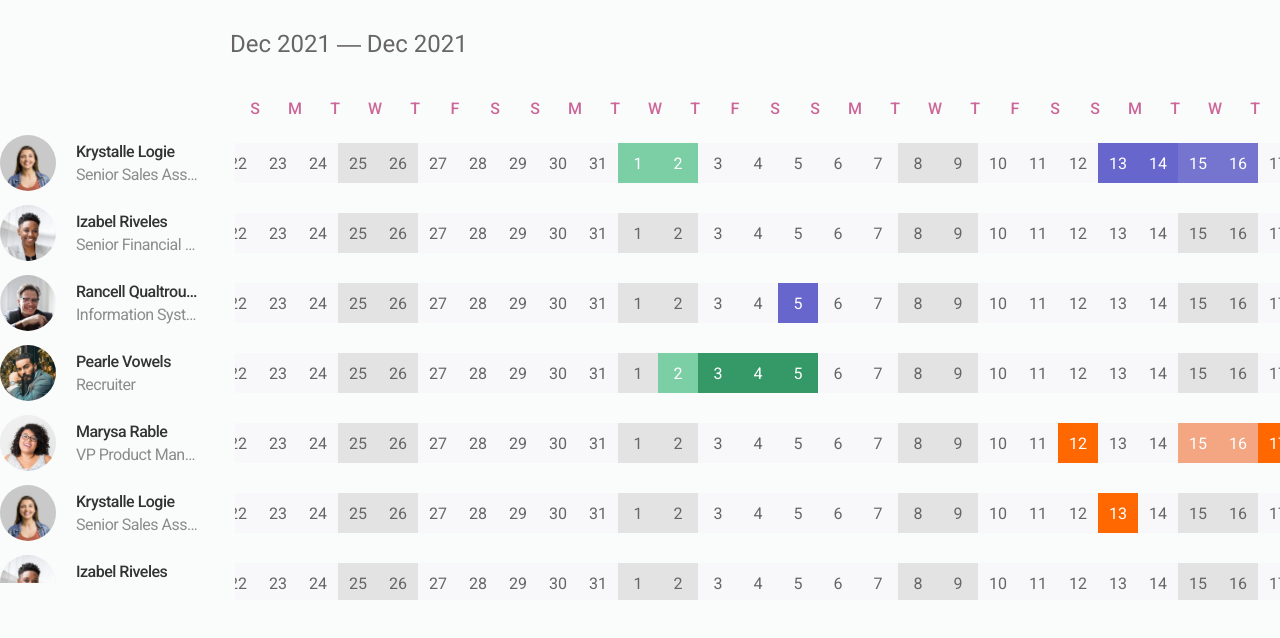
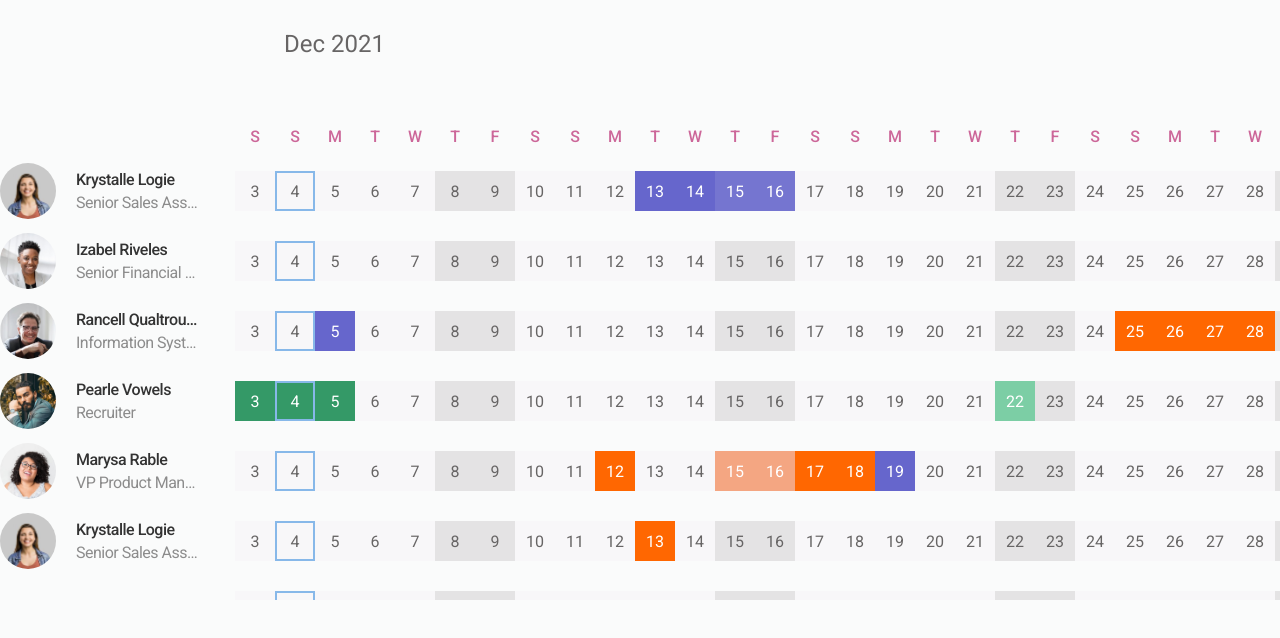
Before and after one commit to ANovokmet/vue-holiday-planner, a Vue app: page / in a window 1280 px wide. Shown: the top 638 px of the page. Built offline with nearby package versions, Linux system fonts and the light colour scheme.

Commit message:
sticky month headers

```diff
--- a/package.json
+++ b/package.json
@@ -1,6 +1,6 @@
 {
   "name": "vue-holiday-planner",
-  "version": "1.1.0",
+  "version": "1.2.0",
   "private": true,
   "types": "index.d.ts",
   "main": "HolidayPlanner.js",
--- a/src/App.vue
+++ b/src/App.vue
@@ -3,6 +3,7 @@
     :resources="rows"
     :infiniteScroll="true"
     :customDays="customDays"
+    :startDate="startDate"
     @header-click="onHeaderClick"
     @row-click="onRowClick"
     @day-click="onDayClick"
@@ -28,7 +29,9 @@
 <script lang="ts">
 import Vue from 'vue';
 import HolidayPlanner from "./components/HolidayPlanner.vue";
-import dayjs from "dayjs";
+import dayjs from 'dayjs';
+import isoWeek from 'dayjs/plugin/isoWeek';
+dayjs.extend(isoWeek);
 
 function generateRows() {
   const startOfYear = dayjs().startOf("year");
@@ -118,7 +121,8 @@ export default Vue.extend({
           headerClass: 'circle circle-orange',
           class: 'orange'
         }
-      ]
+      ],
+      startDate: dayjs().startOf('isoWeek'),
     };
   },
 });
--- a/src/components/HolidayPlanner.vue
+++ b/src/components/HolidayPlanner.vue
@@ -1,13 +1,13 @@
 <template>
-  <div class="container">
-    <div class="header">
+  <div class="hp-container">
+    <div class="hp-header" v-if="enableHeader">
       <slot name="title" :from="from" :to="to">
         <div class="range" v-if="from != null && to != null">
           {{ dateFormat(from, "MMM YYYY") }} ― {{ dateFormat(to, "MMM YYYY") }}
         </div>
       </slot>
     </div>
-    <div class="header">
+    <div class="hp-header">
       <div class="side-header side"></div>
       <div
         class="main-header"
@@ -15,6 +15,18 @@
         :class="{ 'hp-right-scrollbar-visible': rightScrollbarVisible }"
       >
         <div class="hp-header-scroller" ref="scrollHeader">
+          <div class="hp-header-row">
+            <div
+              v-for="(item, index) in months"
+              class="header-month"
+              :key="index"
+              :style="{ 'flex-basis': item.width + 'px' }"
+              :data-month-id="index"
+            >
+              <div class="hp-month-label">{{ item.title }}</div>
+            </div>
+          </div>
+          <div class="hp-header-row">
             <div
               v-for="(item, index) in days"
               class="header-day"
@@ -27,10 +39,11 @@
           </div>
         </div>
       </div>
-    <div class="body">
+    </div>
+    <div class="hp-body">
       <div class="side-body side hp-bottom-scrollbar-visible">
         <div class="hp-side-scroller" ref="scrollSide">
-          <div v-for="row in resources" :key="row.id" class="row row-side card">
+          <div v-for="row in resources" :key="row.id" class="hp-row row-side hp-card">
             <slot name="row-header" :row="row">
               <img class="avatar" :src="row.img" />
               <div class="card-content">
@@ -51,7 +64,7 @@
           <div
             v-for="row in resources"
             :key="row.id"
-            class="row row-main"
+            class="hp-row row-main"
             :data-row-id="row.id"
           >
             <div
@@ -102,6 +115,11 @@ interface DayData {
   classes: string;
 }
 type RowData = Record<any, Record<string, DayData>>;
+
+interface Month {
+  title: string;
+  width: number;
+}
 
 export default (Vue as VueConstructor<
   Vue & {
@@ -156,9 +174,16 @@ export default (Vue as VueConstructor<
       type: Function as PropType<(date: Dayjs) => string|string[]>,
       default: ((date: Dayjs) => {
         const d = date.day();
+        const klass = [];
         if (d === 6 || d === 0) {
-          return 'weekend';
+          klass.push('weekend');
         }
+
+        if(date.isSame(dayjs(), 'day')) {
+          klass.push('today');
+        }
+
+        return klass;
       }) as any
     },
     /**
@@ -191,6 +216,11 @@ export default (Vue as VueConstructor<
     selectionEnabled: {
       type: Boolean,
       default: true,
+    },
+    /** enable MMM YYYY - MMM YYYY header */
+    enableHeader: {
+      type: Boolean,
+      default: false,
     }
   },
   created() {
@@ -204,6 +234,7 @@ export default (Vue as VueConstructor<
   },
   mounted() {
     this.createDays();
+    this.createMonths();
 
     const { scrollLeft, clientWidth } = this.$refs.scrollBody!;
     this._updateRange(scrollLeft, scrollLeft + clientWidth);
@@ -218,7 +249,7 @@ export default (Vue as VueConstructor<
     });
 
     setTimeout(() => {
-      this.centerOn(this.startDate, 'auto');
+      this.scrollLeftTo(this.startDate, 'auto');
     });
 
     this.computeClasses();
@@ -421,6 +452,14 @@ export default (Vue as VueConstructor<
       });
     },
 
+    scrollLeftTo(date: Dayjs, behavior: 'smooth' | 'auto' | undefined = 'smooth'): void {
+      const left = this.dateToPosition(date);
+      this.$refs.scrollBody!.scrollTo({
+        left: left,
+        behavior
+      });
+    },
+
     positionToDate(x: number): Dayjs {
       const numDays = Math.floor(x / DAY_WIDTH);
       return this.referenceDate!.add(numDays, 'day');
@@ -461,6 +500,7 @@ export default (Vue as VueConstructor<
       this.$refs.scrollHeader!.scrollLeft = this.$refs.scrollBody!.scrollLeft;
 
       this.createDays();
+      this.createMonths();
 
       this.referenceScrollLeft = this.dateToPosition(this.referenceDate!);
     },
@@ -489,6 +529,26 @@ export default (Vue as VueConstructor<
         this.days.push(day);
         left += DAY_WIDTH;
         current = current.add(1, 'day');
+      }
+    },
+
+    createMonths() {
+      let current = this.scrollableFrom!;
+      this.months = [];
+      while (current < this.scrollableTo!) {
+
+        const start = dayjs.max(current.startOf('month'), this.scrollableFrom!);
+        const end = dayjs.min(current.endOf('month'), this.scrollableTo!);
+        const numDays = end.diff(start, 'day');
+
+        const month = {
+          title: start.format('MMM YYYY'),
+          date: current,
+          width: (numDays + 1) * DAY_WIDTH
+        };
+
+        this.months.push(month);
+        current = end.add(1, 'day');
       }
     },
 
@@ -597,6 +657,7 @@ export default (Vue as VueConstructor<
   },
   data() {
     return {
+      months: [] as Month[],
       days: [] as Day[],
       from: null as any,
       to: null as any,
@@ -631,14 +692,19 @@ export default (Vue as VueConstructor<
 </script>
 
 <style lang="css" scoped>
-.container {
+
+* {
+  box-sizing: border-box;
+}
+
+.hp-container {
   width: 100%;
   display: flex;
   flex-direction: column;
   background-color: #fafbfb;
 }
 
-.body {
+.hp-body {
   display: flex;
   flex-grow: 1;
   overflow: auto;
@@ -662,7 +728,7 @@ export default (Vue as VueConstructor<
   overflow: hidden;
 }
 
-.header {
+.hp-header {
   display: flex;
 }
 
@@ -670,13 +736,18 @@ export default (Vue as VueConstructor<
   display: flex;
   flex: 1 1 0;
   overflow: hidden;
-  height: 40px;
+  /* height: 80px; */
 }
 
 .hp-header-scroller {
   display: flex;
+  flex-direction: column;
   flex: 1;
   overflow: hidden;
+}
+.hp-header-row {
+  display: flex;
+  flex: 1;
 }
 
 .hp-right-scrollbar-visible {
@@ -690,7 +761,7 @@ export default (Vue as VueConstructor<
 
 .header-day {
   flex: 0 0 40px;
-
+  height: 40px;
   cursor: pointer;
   color: #cc6799;
   font-weight: 500;
@@ -714,6 +785,11 @@ export default (Vue as VueConstructor<
   border: 2px solid #87b8e9;
 }
 
+/** use v-global in Vue3 */
+.day-main.today {
+  border: 2px solid #87b8e9;
+}
+
 .day-main {
   flex: 0 0 40px;
   height: 40px;
@@ -732,7 +808,7 @@ export default (Vue as VueConstructor<
   background-color: #e4e3e4;
 }
 
-.row {
+.hp-row {
   height: 70px;
   display: flex;
   align-items: center;
@@ -746,27 +822,43 @@ export default (Vue as VueConstructor<
 }
 
 .start-of-month {
+  border-left: 3px solid #cc6799;
 }
 
-.card .avatar {
+.header-month {
+  display: flex;
+  flex-grow: 0;
+  flex-shrink: 0;
+}
+
+.hp-month-label {
+  position: sticky;
+  left: 39px;
+  z-index: 1;
+  padding: 30px 30px 30px 10px;
+  font-size: 24px;
+  color: #676565;
+}
+
+.hp-card .avatar {
   height: 56px;
   width: 56px;
   border-radius: 50%;
   margin-right: 20px;
 }
 
-.card .title {
+.hp-card .title {
   margin-bottom: 4px;
   font-weight: 500;
   color: #333333;
 }
 
-.card .subtitle {
+.hp-card .subtitle {
   color: #8c8c8c;
 }
 
-.card .title,
-.card .subtitle {
+.hp-card .title,
+.hp-card .subtitle {
   font-size: 16px;
   white-space: nowrap;
   overflow: hidden;
```
Also changed, not shown: 11 other files (tests, documents, lock files or other folders). Lines whose indentation alone changed are shown as unchanged.
